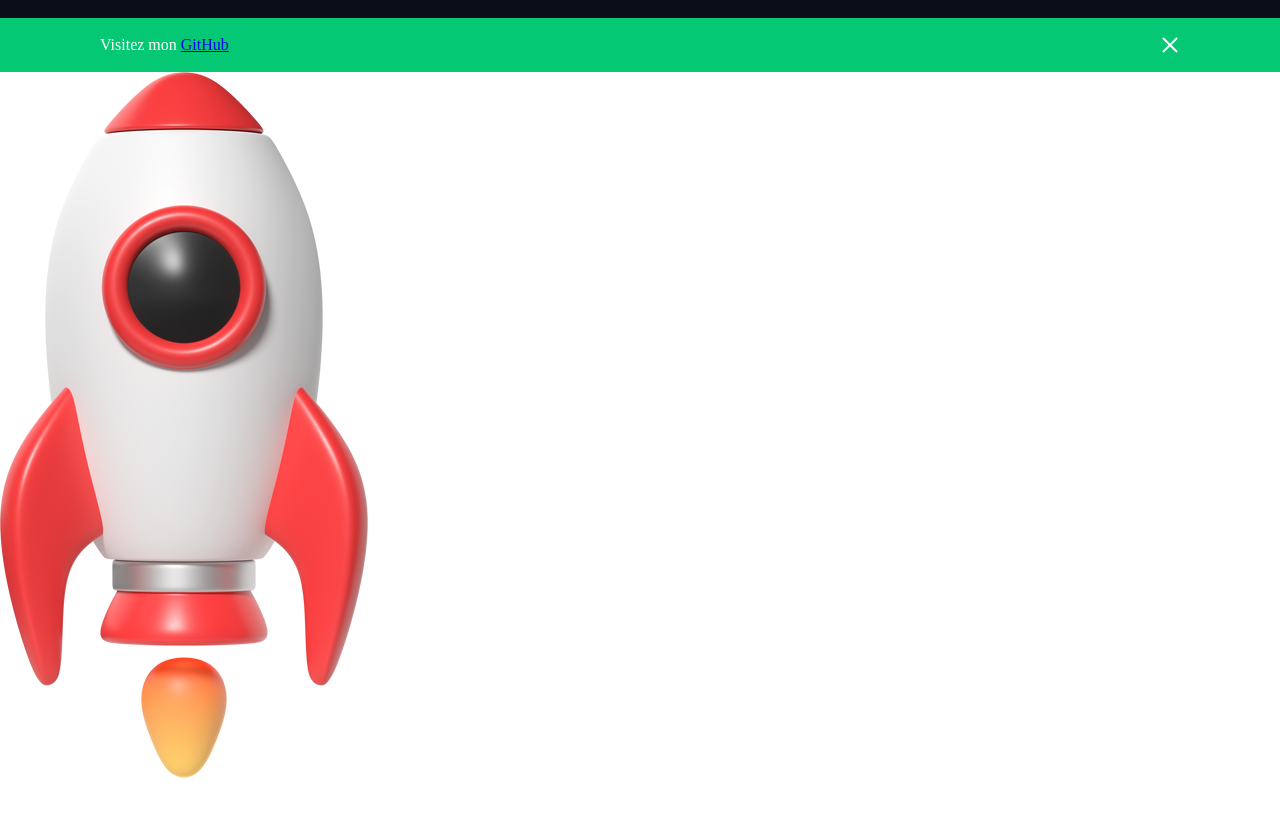
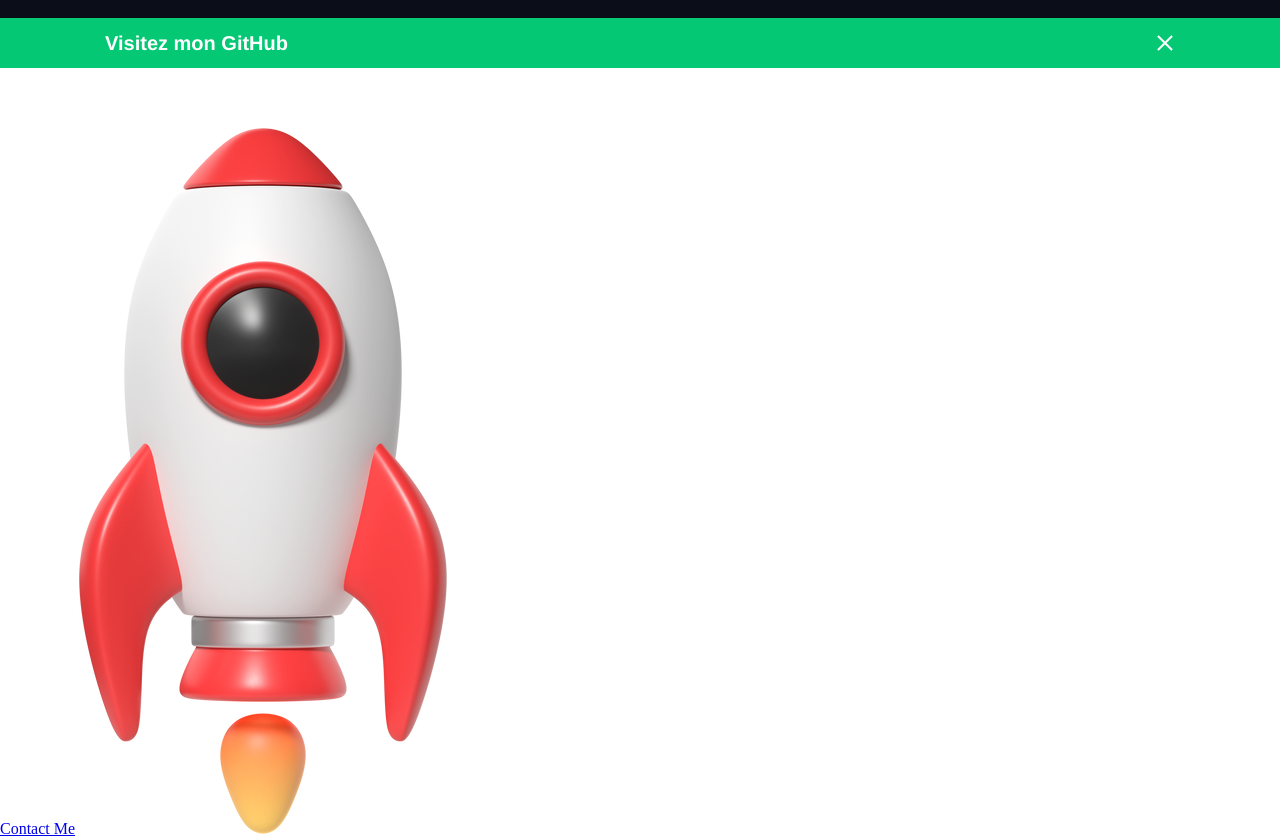
Before and after one commit to tom-cremer/site_cv, a website built with Parcel: page index.html in a window 1280 px wide. Shown: the part 73-912 px from the top of the page. Before the commit the page ends 856 px from the top, so only its background shows below. Built offline with nearby package versions, Linux system fonts and the light colour scheme.

Commit message:
✅ 1st section

```diff
--- a/index.html
+++ b/index.html
@@ -60,10 +60,10 @@
 </div>
 
 <section class="main-container">
-  <h2 class="main-title"></h2>
-  <p class="sub-title"></p>
-  <p class="main-content"></p>
-  <a href="#" class="main-button"></a>
+  <h2 class="main-title">Vers L'infini Et Au-Delà</h2>
+  <p class="sub-title">Défié Les Limites Est Devenu Une Passion</p>
+  <p class="main-content">Débutons Notre Histoire <span class="emphasise">Ici</span></p>
+  <a href="#" class="main-button">Contact Me</a>
   <img src="img/illustrations/3d-business-rocket.png" alt="Image d'une fusée 3D rouge et blanche, style cartoon">
 </section>
 
--- a/src/scss/main.scss
+++ b/src/scss/main.scss
@@ -69,18 +69,27 @@ body {
 
 .banner-container {
   background-color: $green;
-  padding: 17px 100px;
+  padding: 15px 105px;
   .cross-container {
     display: flex;
     justify-content: space-between;
     flex-direction: row-reverse;
+
+    #content {
+      font-family: $satoshi;
+      font-size: 20px;
+      font-weight: 600;
+
+      .banner-github {
+        text-decoration: none;
+        color: inherit;
+        font-weight: bolder;
+      }
+
+    }
   }
-
 }
 
-#content {
-  display: inline-block;
-}
 
 
 .hidden {
```
